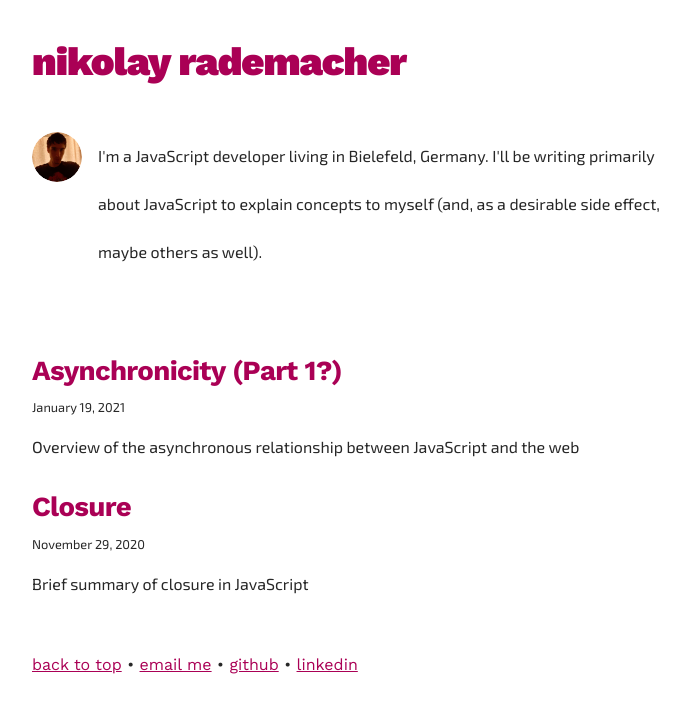
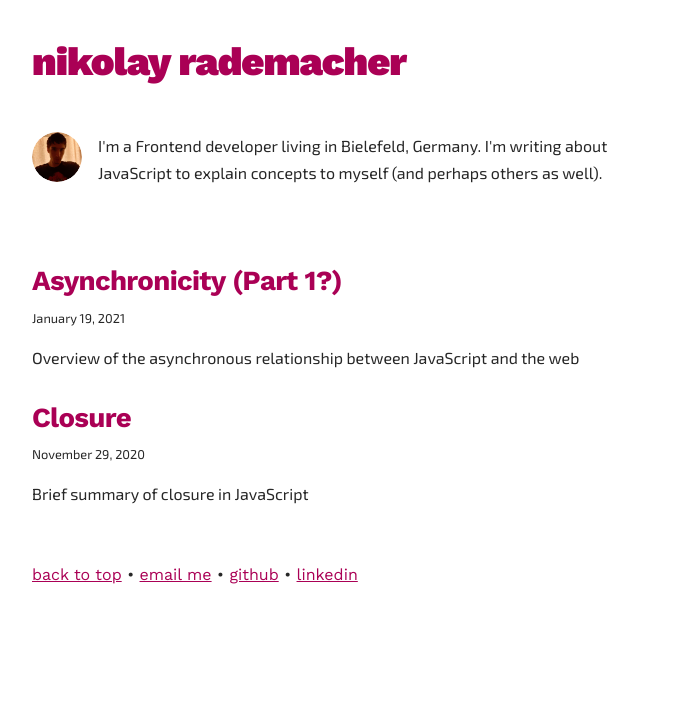
Before and after one commit to nrademacher/homepage, a Gatsby site: page / in a window 1280 px wide. Shown: the whole page, without its empty margins (292-982 px from the left). Built offline with nearby package versions, Linux system fonts and the light colour scheme; Gatsby itself is replaced by a stand-in of ours.

Commit message:
update bio and add readme

```diff
--- a/gatsby-config.js
+++ b/gatsby-config.js
@@ -3,7 +3,7 @@ module.exports = {
     title: `nikolay rademacher`,
     author: {
       name: `Nikolay Rademacher`,
-      summary: `I'm a JavaScript developer living in Bielefeld, Germany. I'll be writing primarily about JavaScript to explain concepts to myself (and, as a desirable side effect, maybe others as well).`,
+      summary: `I'm a Frontend developer living in Bielefeld, Germany. I'm writing about JavaScript to explain concepts to myself (and perhaps others as well).`,
     },
     description: `Nikolay Rademacher's blog.`,
     // siteUrl: ``,
--- a/src/components/bio.js
+++ b/src/components/bio.js
@@ -5,9 +5,9 @@
  * See: https://www.gatsbyjs.com/docs/use-static-query/
  */
 
-import React from "react"
-import { useStaticQuery, graphql } from "gatsby"
-import Image from "gatsby-image"
+import React from "react";
+import { useStaticQuery, graphql } from "gatsby";
+import Image from "gatsby-image";
 
 const Bio = () => {
   const data = useStaticQuery(graphql`
@@ -31,13 +31,13 @@ const Bio = () => {
         }
       }
     }
-  `)
+  `);
 
   // Set these values by editing "siteMetadata" in gatsby-config.js
-  const author = data.site.siteMetadata?.author
+  const author = data.site.siteMetadata?.author;
   // const social = data.site.siteMetadata?.social
 
-  const avatar = data?.avatar?.childImageSharp?.fixed
+  const avatar = data?.avatar?.childImageSharp?.fixed;
 
   return (
     <div className="bio">
@@ -52,10 +52,10 @@ const Bio = () => {
         />
       )}
       {author?.name && (
-        <p style={{ lineHeight: 3 }}>{author?.summary || null}</p>
+        <p style={{ lineHeight: 1.7 }}>{author?.summary || null}</p>
       )}
     </div>
-  )
-}
+  );
+};
 
-export default Bio
+export default Bio;
```
Also changed, not shown: README.md (added).
